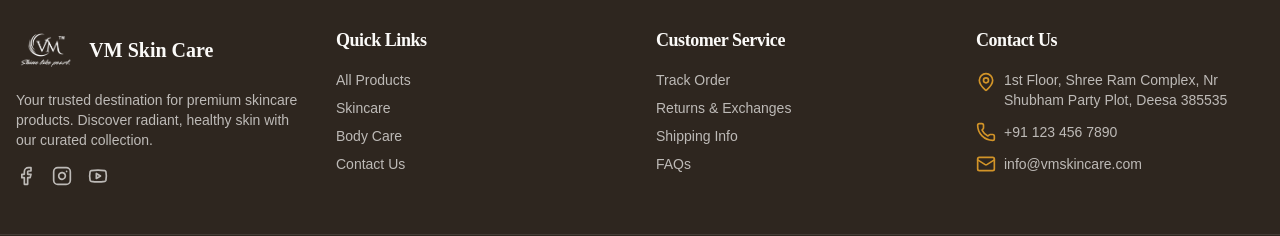
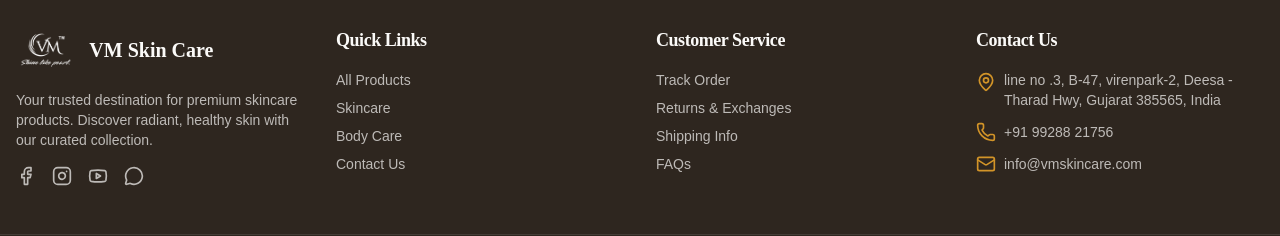
Before and after one commit to sagar0508/next-vm-skin-care-ecom, a Next.js app: page /blog in a window 1280 px wide. Shown: the part 909-1145 px from the top of the page. Built offline with nearby package versions, Linux system fonts and the light colour scheme.

Commit message:
feat: add contact page with form, business information, and embedded map.

```diff
--- a/app/contact/page.tsx
+++ b/app/contact/page.tsx
@@ -61,11 +61,11 @@ const Contact = () => {
                   <div>
                     <h3 className="font-semibold text-foreground">Visit Us</h3>
                     <p className="text-muted-foreground mt-1">
-                      1st Floor, Shree Ram Complex,
+                      line no .3, B-47,
                       <br />
-                      Nr Shubham Party Plot,
+                      virenpark-2, Deesa - Tharad Hwy,
                       <br />
-                      Deesa 385535
+                      Gujarat 385565, India
                     </p>
                   </div>
                 </div>
@@ -77,10 +77,10 @@ const Contact = () => {
                   <div>
                     <h3 className="font-semibold text-foreground">Call Us</h3>
                     <a
-                      href="tel:+911234567890"
+                      href="tel:+919928821756"
                       className="text-muted-foreground mt-1 hover:text-primary transition-colors"
                     >
-                      +91 123 456 7890
+                      +91 99288 21756
                     </a>
                   </div>
                 </div>
@@ -118,12 +118,26 @@ const Contact = () => {
               </div>
             </div>
 
-            {/* Map placeholder */}
-            <div className="bg-muted rounded-xl aspect-video flex items-center justify-center">
-              <div className="text-center text-muted-foreground">
-                <MapPin className="h-8 w-8 mx-auto mb-2" />
-                <p className="text-sm">Map will be displayed here</p>
-              </div>
+            {/* Map */}
+            <div className="bg-muted rounded-xl aspect-video overflow-hidden">
+              {/* <iframe
+                src="https://maps.app.goo.gl/RqnHpediujWyXcWP9"
+                width="100%"
+                height="100%"
+                style={{ border: 0 }}
+                allowFullScreen
+                loading="lazy"
+                referrerPolicy="no-referrer-when-downgrade"
+              ></iframe> */}
+              <iframe
+                src="https://www.google.com/maps/embed?pb=!1m14!1m8!1m3!1d620372.8325047906!2d71.30915255927212!3d24.476997204589562!3m2!1i1024!2i768!4f13.1!3m3!1m2!1s0x395b5b9a6dd62375%3A0x903336241432c061!2sVm%20Korean%20treatment!5e1!3m2!1sen!2sus!4v1765339617682!5m2!1sen!2sus"
+                width="100%"
+                height="100%"
+                style={{ border: 0 }}
+                allowFullScreen
+                loading="lazy"
+                referrerPolicy="no-referrer-when-downgrade"
+              ></iframe>
             </div>
           </div>
 
--- a/components/layout/Footer.tsx
+++ b/components/layout/Footer.tsx
@@ -5,6 +5,7 @@ import {
   Mail,
   Phone,
   MapPin,
+  MessageCircle,
 } from "lucide-react";
 import logo from "@/assets/logo.png";
 import Link from "next/link";
@@ -33,22 +34,36 @@ export function Footer() {
             </p>
             <div className="flex gap-4">
               <a
-                href="#"
+                href="https://www.facebook.com/people/VM-Korean-Glass-Treatement/61569783852868/?mibextid=wwXIfr&rdid=qrcLc3zzDgoV7X2v&share_url=https%3A%2F%2Fwww.facebook.com%2Fshare%2F1EdMexCKc4%2F%3Fmibextid%3DwwXIfr"
+                target="_blank"
+                rel="noopener noreferrer"
                 className="text-background/70 hover:text-primary transition-colors"
               >
                 <Facebook className="h-5 w-5" />
               </a>
               <a
-                href="#"
+                href="https://www.instagram.com/vm_korean_glass_treatment/"
+                target="_blank"
+                rel="noopener noreferrer"
                 className="text-background/70 hover:text-primary transition-colors"
               >
                 <Instagram className="h-5 w-5" />
               </a>
               <a
-                href="#"
+                href="https://www.youtube.com/@vmskincare?si=Cf4R00_stXjvOAqK"
+                target="_blank"
+                rel="noopener noreferrer"
                 className="text-background/70 hover:text-primary transition-colors"
               >
                 <Youtube className="h-5 w-5" />
+              </a>
+              <a
+                href="https://api.whatsapp.com/send/?phone=9928821756&text&type=phone_number&app_absent=0"
+                target="_blank"
+                rel="noopener noreferrer"
+                className="text-background/70 hover:text-primary transition-colors"
+              >
+                <MessageCircle className="h-5 w-5" />
               </a>
             </div>
           </div>
@@ -138,17 +153,17 @@ export function Footer() {
               <li className="flex items-start gap-2">
                 <MapPin className="h-5 w-5 flex-shrink-0 mt-0.5 text-primary" />
                 <span>
-                  1st Floor, Shree Ram Complex, Nr Shubham Party Plot, Deesa
-                  385535
+                  line no .3, B-47, virenpark-2, Deesa - Tharad Hwy, Gujarat
+                  385565, India
                 </span>
               </li>
               <li className="flex items-center gap-2">
                 <Phone className="h-5 w-5 flex-shrink-0 text-primary" />
                 <a
-                  href="tel:+911234567890"
+                  href="tel:+919928821756"
                   className="hover:text-primary transition-colors"
                 >
-                  +91 123 456 7890
+                  +91 99288 21756
                 </a>
               </li>
               <li className="flex items-center gap-2">
```
